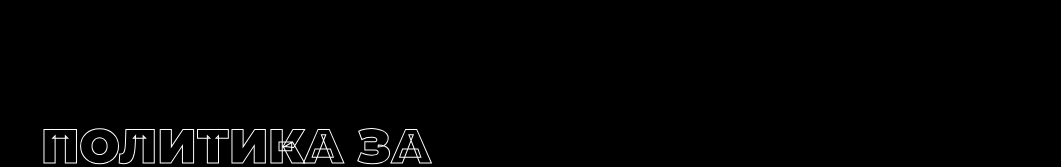
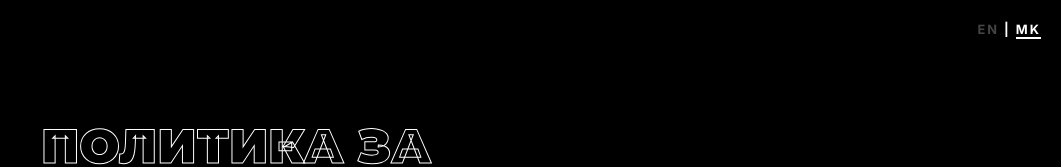
Before and after one commit to shturevski-hub/anetabend, a plain HTML site: page privacy-mk.html in a window 1280 px wide. Shown: the top 167 px of the page, without its empty margins (219-1280 px from the left). Drawn offline with Linux system fonts and the light colour scheme.

Commit message:
Update privacy-mk.html

```diff
--- a/privacy-mk.html
+++ b/privacy-mk.html
@@ -19,6 +19,11 @@
     </style>
 </head>
 <body>
+
+    <div class="legal-lang-toggle" style="position: absolute; top: 20px; right: 20px; font-weight: 900; font-size: 0.8rem; letter-spacing: 2px;">
+    <a href="privacy.html" style="color: #444; text-decoration: none;">EN</a> |
+    <span style="color: #fff; border-bottom: 2px solid #fff;">MK</span>
+</div>
 
     <div class="legal-container">
         <h1 class="outline">Политика за<br>приватност</h1>
```
